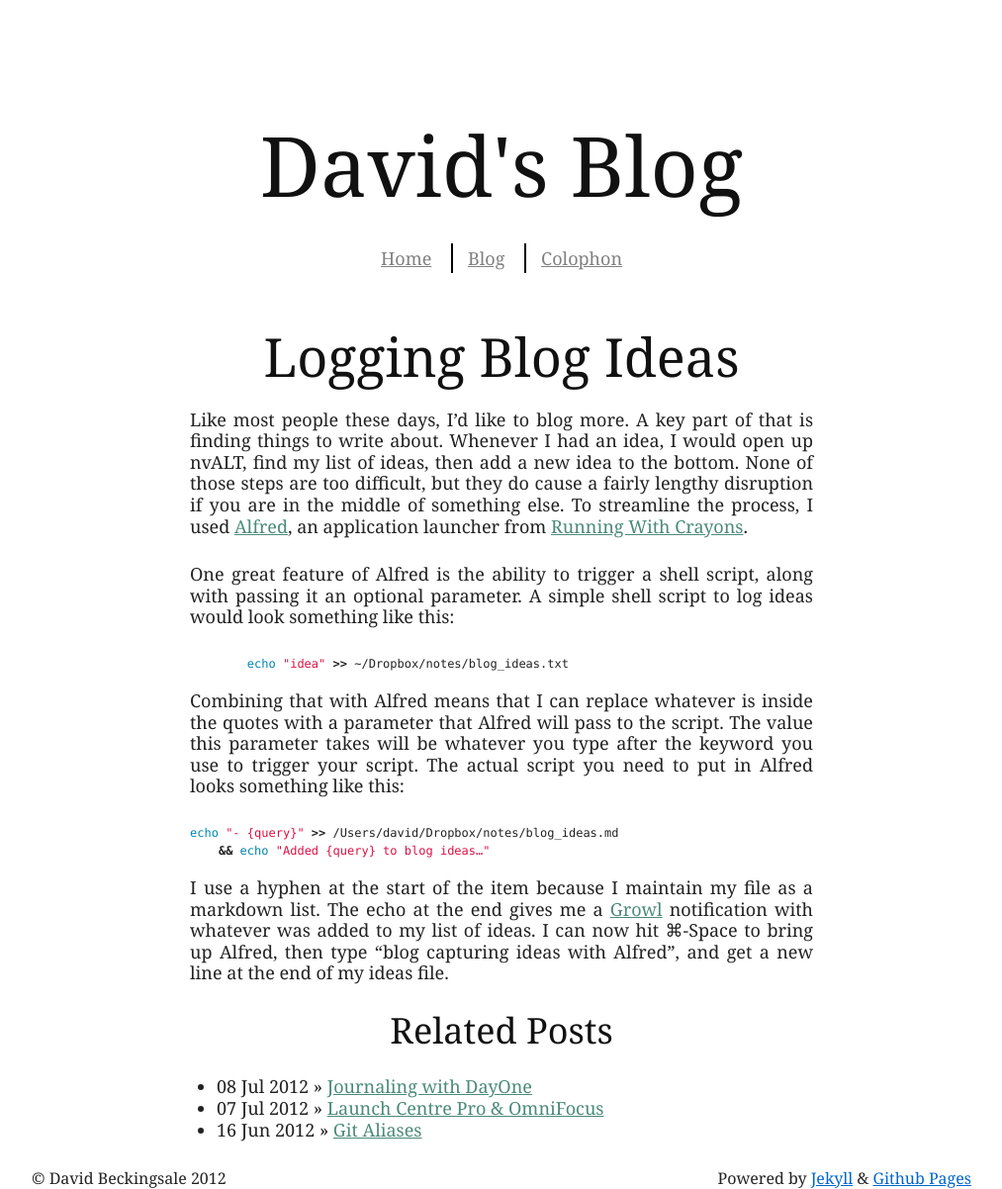
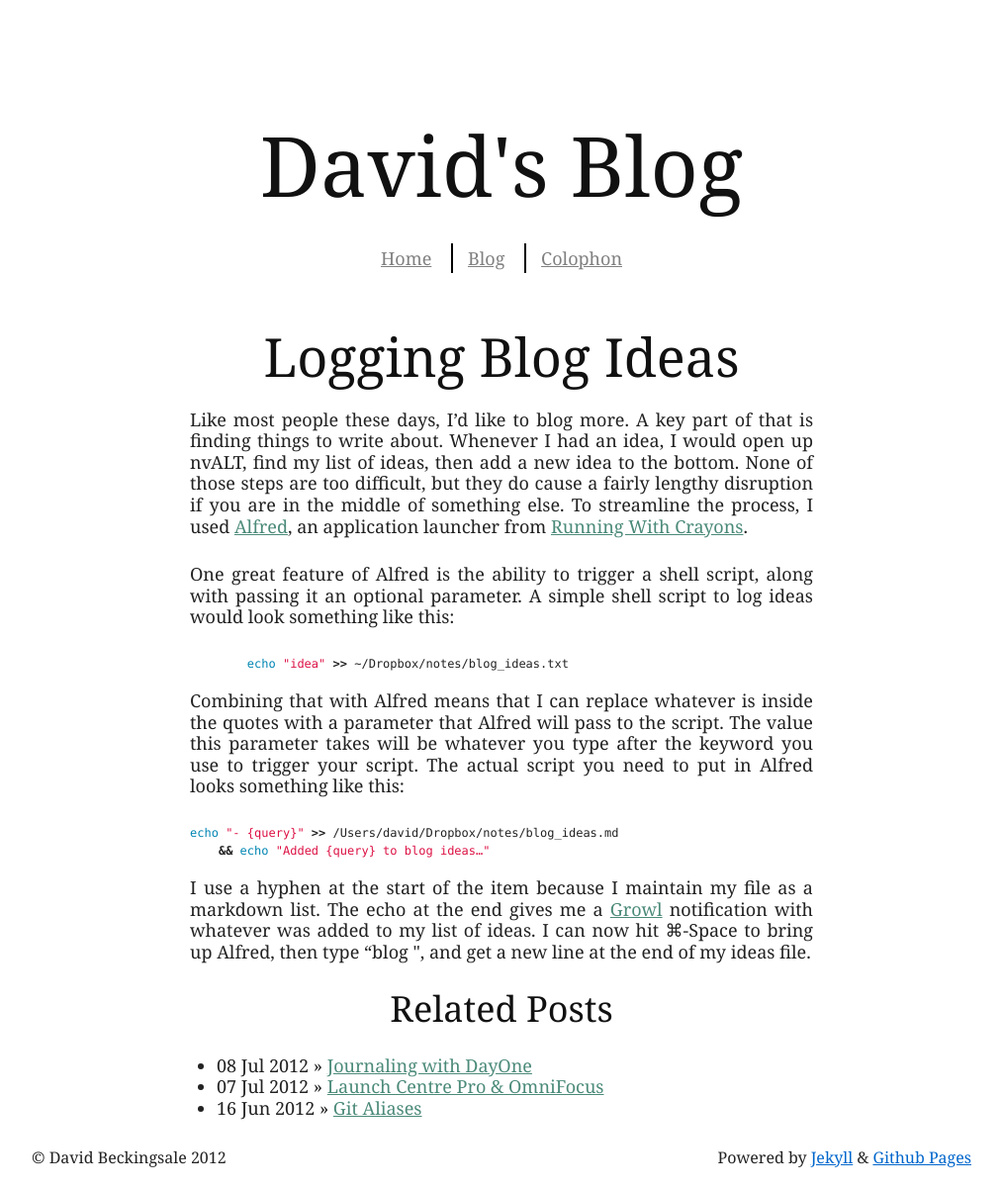
Before and after one commit to davidbeckingsale/davidbeckingsale.github.io, a Jekyll site: the page built from _posts/2012-07-12-logging-blog-ideas.md, in a window 1280 px wide. Shown: the whole page at 99% size, without its empty margins (133-1146 px from the left). Built offline with Jekyll 4.4.1, drawn with Linux system fonts in a browser that asks for light colours; nearby versions of some CDN libraries; some web fonts are replaced; Markdown is read by kramdown in place of the engine named in the settings; after the commit the page ends 1181 px from its top, so only the background shows below that.

Commit message:
Clarification of ideas capturing

```diff
--- a/_posts/2012-07-12-logging-blog-ideas.md
+++ b/_posts/2012-07-12-logging-blog-ideas.md
@@ -21,7 +21,7 @@ echo "- {query}" >> /Users/david/Dropbox/notes/blog_ideas.md
 {% endhighlight %}
 
 I use a hyphen at the start of the item because I maintain my file as a markdown list. The echo at the end gives me a [Growl][grwl] notification with whatever was added to my list of ideas.
-I can now hit ⌘-Space to bring up Alfred, then type "blog capturing ideas with Alfred", and get a new line at the end of my ideas file.
+I can now hit ⌘-Space to bring up Alfred, then type "blog <new idea>", and get a new line at the end of my ideas file.
 
 [alfred]: http://www.alfredapp.com/
 [rwc]: http://www.runningwithcrayons.com/
```
